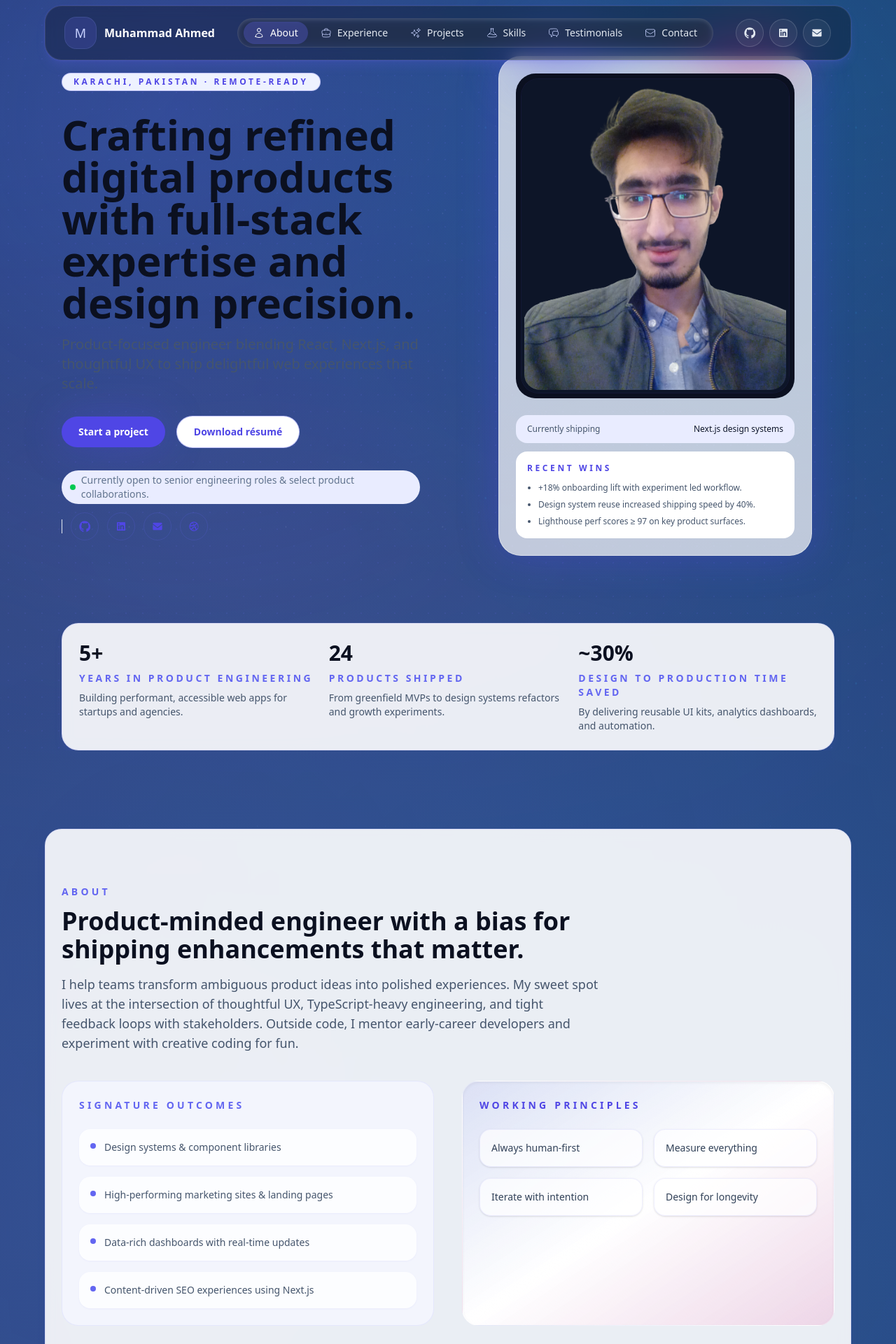
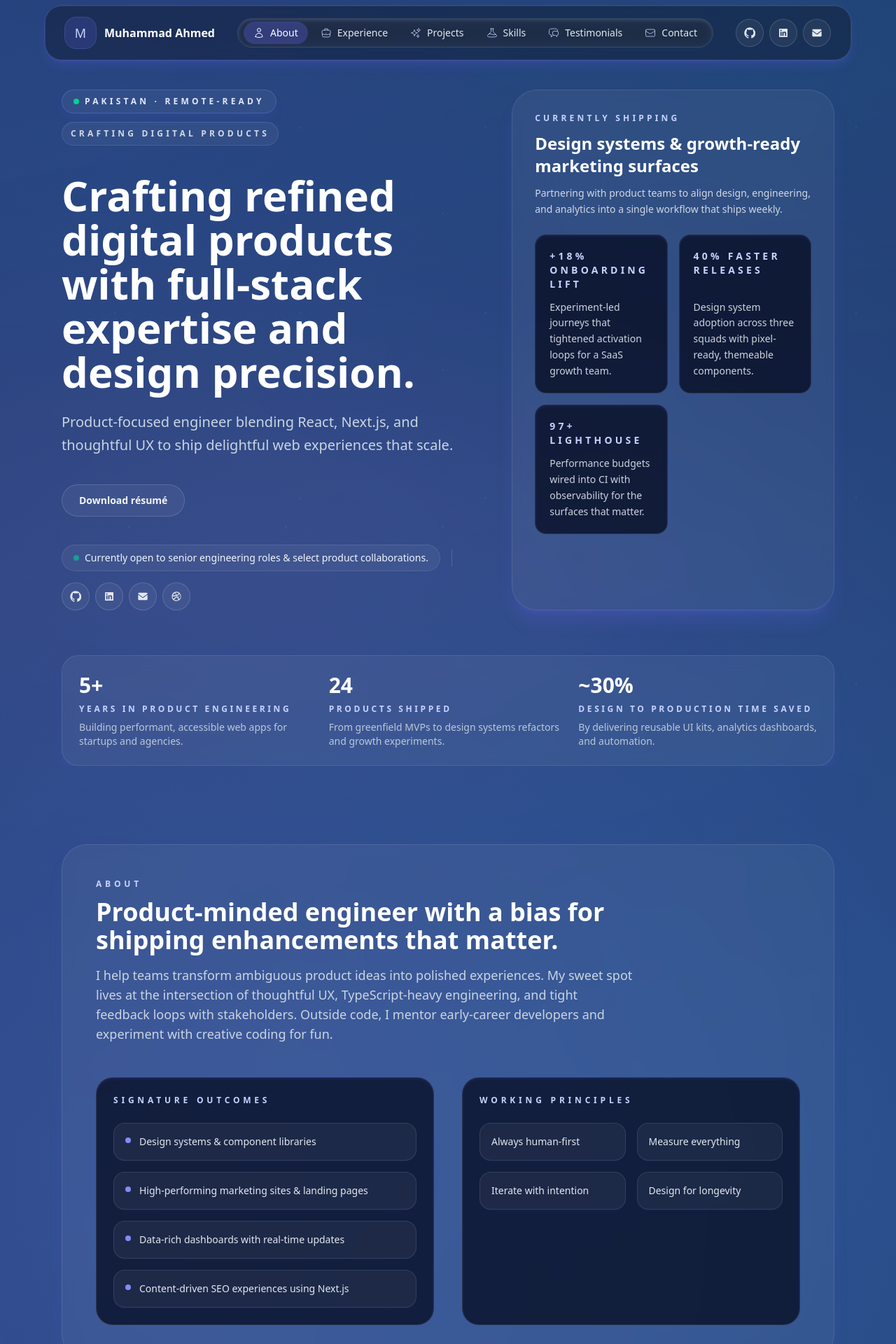
Before and after one commit to ahmed-dev-chain/Portfolio-Site, a Next.js app: page / in a window 1280 px wide. Shown: the top 1920 px of the page at 70% size. Built offline with nearby package versions, Linux system fonts and the light colour scheme.

Commit message:
almost done , working on completing the protfolio

```diff
--- a/src/components/sections/AboutSection.tsx
+++ b/src/components/sections/AboutSection.tsx
@@ -5,40 +5,47 @@ export function AboutSection() {
   const about = portfolioContent.about;
 
   return (
-    <section id="about" className="relative mx-auto mt-28 max-w-6xl rounded-3xl bg-white/90 px-6 py-20 shadow-lg shadow-primary-500/10 backdrop-blur">
-      <div className="absolute inset-0 -z-10 rounded-3xl border border-primary-500/15" />
+    <section id="about" className="mx-auto mt-28 max-w-6xl px-6 text-slate-100">
+      <div className="rounded-[36px] border border-white/10 bg-white/5 p-8 shadow-xl shadow-primary-500/15 backdrop-blur sm:p-10 lg:p-12">
         <SectionHeading
           eyebrow="About"
           title={about.title}
           description={<p>{about.description}</p>}
         />
-      <div className="mt-10 grid gap-10 md:grid-cols-2">
-        <div className="space-y-6 rounded-3xl border border-primary-500/10 bg-surface-50/80 p-6 shadow-primary-500/5">
-          <h3 className="text-sm font-semibold uppercase tracking-[0.3em] text-primary-500">
+        <div className="mt-12 grid gap-10 md:grid-cols-2">
+          <div className="space-y-6 rounded-3xl border border-white/10 bg-slate-950/70 p-6 shadow-inner shadow-primary-500/10">
+            <h3 className="text-xs font-semibold uppercase tracking-[0.4em] text-primary-200">
               Signature outcomes
             </h3>
-          <ul className="space-y-4 text-sm text-slate-600">
+            <ul className="space-y-4 text-sm text-slate-200">
               {about.specialties.map((item) => (
-              <li key={item} className="flex gap-3 rounded-2xl bg-white/80 p-4 shadow-sm shadow-primary-500/5">
-                <span className="mt-1 h-2 w-2 flex-none rounded-full bg-primary-500" />
+                <li
+                  key={item}
+                  className="flex gap-3 rounded-2xl border border-white/10 bg-white/5 p-4 shadow-sm shadow-primary-500/10"
+                >
+                  <span className="mt-1 h-2 w-2 flex-none rounded-full bg-primary-400" />
                   <span>{item}</span>
                 </li>
               ))}
             </ul>
           </div>
-        <div className="space-y-6 rounded-3xl border border-white/20 bg-gradient-to-br from-primary-500/10 via-white to-accent-300/20 p-6 shadow-inner">
-          <h3 className="text-sm font-semibold uppercase tracking-[0.3em] text-primary-600">
+          <div className="space-y-6 rounded-3xl border border-white/10 bg-slate-950/70 p-6 shadow-inner shadow-primary-500/10">
+            <h3 className="text-xs font-semibold uppercase tracking-[0.4em] text-primary-200">
               Working principles
             </h3>
             <ul className="grid gap-4 sm:grid-cols-2">
               {about.values.map((value) => (
-              <li key={value} className="rounded-2xl border border-primary-500/10 bg-white/70 p-4 text-sm font-medium text-slate-700 shadow-sm">
+                <li
+                  key={value}
+                  className="rounded-2xl border border-white/10 bg-white/5 p-4 text-sm font-medium text-slate-200 shadow-sm shadow-primary-500/10"
+                >
                   {value}
                 </li>
               ))}
             </ul>
           </div>
         </div>
+      </div>
     </section>
   );
 }
--- a/src/components/sections/Footer.tsx
+++ b/src/components/sections/Footer.tsx
@@ -4,20 +4,20 @@ export function Footer() {
   const year = new Date().getFullYear();
 
   return (
-    <footer className="mx-auto mt-20 max-w-6xl px-6 pb-16 text-sm text-slate-500">
-      <div className="rounded-3xl border border-primary-500/10 bg-white/90 p-6 shadow-sm shadow-primary-500/5">
-        <div className="flex flex-col gap-4 md:flex-row md:items-center md:justify-between">
-          <p className="font-medium text-slate-600">
+    <footer className="mx-auto mt-24 max-w-6xl px-6 pb-16 text-sm text-slate-300">
+      <div className="rounded-[32px] border border-white/10 bg-white/5 p-6 shadow-lg shadow-primary-500/20 backdrop-blur">
+        <div className="flex flex-col gap-4 text-slate-200 md:flex-row md:items-center md:justify-between">
+          <p className="font-medium text-slate-200/90">
             © {year} Muhammad Ahmed. Crafted with Next.js, Tailwind CSS, and a love for refined interfaces.
           </p>
-          <div className="flex gap-4 text-xs uppercase tracking-[0.3em] text-primary-500">
-            <Link href="#hero" className="hover:text-primary-400">
+          <div className="flex gap-4 text-xs uppercase tracking-[0.3em] text-primary-200">
+            <Link href="#hero" className="hover:text-primary-100">
               Back to top
             </Link>
-            <Link href="https://github.com/khalizero" className="hover:text-primary-400">
+            <Link href="https://github.com/khalizero" className="hover:text-primary-100">
               GitHub
             </Link>
-            <Link href="https://www.linkedin.com/in/khalizero" className="hover:text-primary-400">
+            <Link href="https://www.linkedin.com/in/khalizero" className="hover:text-primary-100">
               LinkedIn
             </Link>
           </div>
--- a/src/components/sections/HeroSection.tsx
+++ b/src/components/sections/HeroSection.tsx
@@ -1,53 +1,83 @@
-import Image from "next/image";
 import Link from "next/link";
 import { SocialIcon } from "@/components/shared/SocialIcon";
 import { portfolioContent } from "@/data/portfolio";
 
+const heroHighlights = [
+  {
+    title: "+18% onboarding lift",
+    description:
+      "Experiment-led journeys that tightened activation loops for a SaaS growth team.",
+  },
+  {
+    title: "40% faster releases",
+    description:
+      "Design system adoption across three squads with pixel-ready, themeable components.",
+  },
+  {
+    title: "97+ Lighthouse",
+    description:
+      "Performance budgets wired into CI with observability for the surfaces that matter.",
+  },
+];
+
 export function HeroSection() {
   const hero = portfolioContent.hero;
+  const primaryTestimonial = portfolioContent.testimonials[0];
 
   return (
-    <section id="hero" className="relative overflow-hidden">
-      <div className="absolute inset-0 -z-10">
-        <div className="absolute inset-0 bg-gradient-radial opacity-60" />
-        <div className="absolute inset-0 bg-grid-light [background-size:24px_24px]" />
-      </div>
-      <div className="mx-auto flex max-w-6xl flex-col gap-16 px-6 pb-24 pt-20 md:flex-row md:items-center md:gap-20">
-        <div className="flex-1 space-y-8">
-          <span className="inline-flex items-center gap-2 rounded-full border border-primary-500/30 bg-primary-50 px-4 py-1 text-xs font-semibold uppercase tracking-[0.3em] text-primary-600">
+    <section
+      id="hero"
+      className="relative overflow-hidden pb-0 pt-32 text-slate-100"
+    >
+      <div className="mx-auto grid max-w-6xl gap-14 px-6 lg:grid-cols-[minmax(0,1.1fr)_minmax(0,0.9fr)] lg:gap-20">
+        <div className="flex flex-col gap-10">
+          <div className="inline-flex flex-wrap gap-3 text-xs uppercase tracking-[0.35em] text-primary-100">
+            <span className="inline-flex items-center gap-2 rounded-full border border-primary-400/30 bg-white/5 px-4 py-2 font-semibold text-primary-100 shadow-lg shadow-primary-500/10 backdrop-blur">
+              <span className="flex h-2 w-2 rounded-full bg-emerald-400" />
               {hero.location}
             </span>
-          <div className="space-y-4">
-            <h1 className="font-display text-4xl font-semibold text-surface-900 sm:text-5xl md:text-6xl">
+            <span className="inline-flex items-center gap-2 rounded-full border border-white/10 bg-white/5 px-3 py-2 font-semibold text-slate-200/90 shadow-inner shadow-primary-500/10 backdrop-blur">
+              Crafting digital products
+            </span>
+          </div>
+
+          <div className="space-y-6">
+            <h1 className="max-w-xl font-display text-4xl font-semibold leading-[1.05] text-white sm:text-5xl md:text-6xl">
               {hero.headline}
             </h1>
-            <p className="text-lg text-slate-600 md:text-xl">{hero.subHeadline}</p>
+            <p className="max-w-2xl text-lg leading-relaxed text-slate-300 md:text-xl">
+              {hero.subHeadline}
+            </p>
           </div>
+
           <div className="flex flex-wrap items-center gap-4">
-            <Link
+            {/* <Link
               href={hero.ctaPrimary.href}
-              className="inline-flex items-center gap-2 rounded-full bg-primary-600 px-6 py-3 text-sm font-semibold text-white shadow-glow transition hover:bg-primary-500 focus-visible:outline-none focus-visible:ring-2 focus-visible:ring-primary-400 focus-visible:ring-offset-2 focus-visible:ring-offset-surface-50"
+              className="inline-flex items-center gap-2 rounded-full bg-linear-to-r from-primary-500 via-primary-400 to-aurora-500 px-6 py-3 text-sm font-semibold text-white shadow-lg shadow-primary-500/30 transition hover:scale-[1.01] focus-visible:outline-none focus-visible:ring-2 focus-visible:ring-primary-200 focus-visible:ring-offset-2 focus-visible:ring-offset-surface-950"
             >
               {hero.ctaPrimary.label}
-            </Link>
+            </Link> */}
             <Link
               href={hero.ctaSecondary.href}
-              className="inline-flex items-center gap-2 rounded-full border border-primary-500/40 bg-white px-6 py-3 text-sm font-semibold text-primary-600 transition hover:border-primary-500 hover:text-primary-500 focus-visible:outline-none focus-visible:ring-2 focus-visible:ring-primary-400 focus-visible:ring-offset-2 focus-visible:ring-offset-white"
+              className="inline-flex items-center gap-2 rounded-full border border-white/15 bg-white/5 px-6 py-3 text-sm font-semibold text-slate-100 transition hover:border-primary-400/40 hover:bg-primary-500/20 hover:text-white focus-visible:outline-none focus-visible:ring-2 focus-visible:ring-primary-300 focus-visible:ring-offset-2 focus-visible:ring-offset-surface-950"
             >
               {hero.ctaSecondary.label}
             </Link>
           </div>
-          <div className="inline-flex flex-wrap items-center gap-3 text-sm text-slate-500">
-            <span className="inline-flex items-center gap-2 rounded-full bg-surface-100 px-3 py-1 font-medium text-surface-700">
-              <span className="h-2 w-2 rounded-full bg-green-500" />
+
+          <div className="flex flex-col gap-6">
+            <div className="flex flex-wrap items-center gap-4 text-sm text-slate-300">
+              <span className="inline-flex items-center gap-2 rounded-full border border-white/10 bg-white/5 px-4 py-2 font-medium text-slate-100 backdrop-blur">
+                <span className="flex h-2 w-2 rounded-full bg-emerald-400 animate-pulse" />
                 {hero.availability}
               </span>
-            <span className="hidden h-5 w-px bg-slate-200 sm:block" />
+              <span className="hidden h-6 w-px bg-white/15 sm:block" />
+              <div className="flex items-center gap-2">
                 {hero.socials.map((social) => (
                   <Link
                     key={social.href}
                     href={social.href}
-                className="flex h-10 w-10 items-center justify-center rounded-full border border-primary-500/20 text-primary-600 transition hover:bg-primary-500 hover:text-white"
+                    className="flex h-10 w-10 items-center justify-center rounded-full border border-white/15 bg-white/5 text-slate-200 transition hover:border-primary-400/40 hover:bg-primary-500/30 hover:text-white focus-visible:outline-none focus-visible:ring-2 focus-visible:ring-primary-300 focus-visible:ring-offset-2 focus-visible:ring-offset-surface-950"
                     aria-label={social.label}
                   >
                     <SocialIcon icon={social.icon} className="h-4 w-4" />
@@ -55,38 +85,53 @@ export function HeroSection() {
                 ))}
               </div>
             </div>
-        <div className="relative flex-1">
-          <div className="relative mx-auto max-w-sm rounded-[32px] border border-white/40 bg-white/70 p-6 shadow-glow lg:max-w-md">
-            <div className="absolute inset-x-8 -top-6 h-12 rounded-full bg-gradient-to-r from-primary-500/80 via-transparent to-accent-500/80 blur-2xl" />
-            <div className="relative rounded-[28px] bg-surface-900 p-2">
-              <div className="rounded-[24px] bg-slate-900/70 p-1 ring-1 ring-primary-500/10">
-                <Image
-                  src="/images/me.png"
-                  width={560}
-                  height={640}
-                  alt="Portrait of Muhammad Ahmed"
-                  className="h-[380px] w-full rounded-[22px] object-cover md:h-[440px]"
-                  priority
-                />
           </div>
         </div>
-            <div className="mt-6 space-y-3">
-              <div className="flex items-center justify-between rounded-2xl bg-surface-100 px-4 py-3 text-xs font-medium text-slate-600">
-                <span>Currently shipping</span>
-                <span className="text-slate-900">Next.js design systems</span>
+
+        <div className="flex flex-col gap-6 rounded-[36px] border border-white/10 bg-white/5 p-8 shadow-xl shadow-primary-500/20 backdrop-blur">
+          <div className="space-y-3">
+            <p className="text-xs font-semibold uppercase tracking-[0.35em] text-primary-200">
+              Currently shipping
+            </p>
+            <h2 className="text-2xl font-semibold text-white">
+              Design systems & growth-ready marketing surfaces
+            </h2>
+            <p className="text-sm leading-relaxed text-slate-200/90">
+              Partnering with product teams to align design, engineering, and
+              analytics into a single workflow that ships weekly.
+            </p>
           </div>
-              <div className="rounded-2xl bg-white px-4 py-4 text-xs text-slate-600 shadow-primary-500/5">
-                <p className="font-semibold uppercase tracking-[0.3em] text-primary-600">Recent wins</p>
-                <ul className="mt-3 list-disc space-y-2 pl-4">
-                  <li>+18% onboarding lift with experiment led workflow.</li>
-                  <li>Design system reuse increased shipping speed by 40%.</li>
-                  <li>Lighthouse perf scores ≥ 97 on key product surfaces.</li>
-                </ul>
+
+          <div className="grid gap-4 sm:grid-cols-2">
+            {heroHighlights.map((highlight) => (
+              <div
+                key={highlight.title}
+                className="flex h-full flex-col justify-between rounded-2xl border border-white/10 bg-slate-950/70 p-5 text-slate-200 shadow-inner shadow-primary-500/10"
+              >
+                <span className="text-sm font-semibold uppercase tracking-[0.3em] text-primary-200">
+                  {highlight.title}
+                </span>
+                <p className="mt-3 text-sm leading-relaxed text-slate-200/90">
+                  {highlight.description}
+                </p>
+              </div>
+            ))}
+          </div>
+
+          {/* {primaryTestimonial ? (
+            <div className="rounded-3xl border border-white/10 bg-slate-950/70 p-6 text-sm text-slate-200 shadow-inner shadow-primary-500/15">
+              <p className="text-base leading-relaxed text-slate-50">
+                “{primaryTestimonial.quote}”
+              </p>
+              <p className="mt-4 text-xs font-semibold uppercase tracking-[0.35em] text-primary-200">
+                {primaryTestimonial.name} · {primaryTestimonial.role},{" "}
+                {primaryTestimonial.company}
+              </p>
+            </div>
+          ) : null} */}
         </div>
       </div>
-          </div>
-        </div>
-      </div>
+
       <StatsBar />
     </section>
   );
@@ -94,13 +139,17 @@ export function HeroSection() {
 
 function StatsBar() {
   return (
-    <section className="mx-auto max-w-6xl px-6">
-      <div className="grid gap-4 rounded-3xl border border-primary-500/15 bg-white/90 p-6 shadow-lg shadow-primary-500/10 backdrop-blur md:grid-cols-3">
+    <section className="mx-auto mt-16 max-w-6xl px-6">
+      <div className="grid gap-4 rounded-3xl border border-white/10 bg-white/5 p-6 text-slate-200 shadow-lg shadow-primary-500/20 backdrop-blur md:grid-cols-3">
         {portfolioContent.stats.map((stat) => (
           <div key={stat.label} className="flex flex-col gap-2">
-            <span className="text-3xl font-semibold text-surface-900">{stat.value}</span>
-            <span className="text-sm font-semibold uppercase tracking-[0.25em] text-primary-500">{stat.label}</span>
-            <p className="text-sm text-slate-600">{stat.description}</p>
+            <span className="text-3xl font-semibold text-white">
+              {stat.value}
+            </span>
+            <span className="text-xs font-semibold uppercase tracking-[0.3em] text-primary-200">
+              {stat.label}
+            </span>
+            <p className="text-sm text-slate-300/90">{stat.description}</p>
           </div>
         ))}
       </div>
--- a/src/components/sections/TestimonialsSection.tsx
+++ b/src/components/sections/TestimonialsSection.tsx
@@ -5,7 +5,7 @@ export function TestimonialsSection() {
   const testimonials = portfolioContent.testimonials;
 
   return (
-    <section id="testimonials" className="mx-auto mt-28 max-w-6xl px-6">
+    <section id="testimonials" className="mx-auto mt-28 max-w-6xl px-6 text-slate-100">
       <SectionHeading
         eyebrow="Kind words"
         title="Trusted by founders, product leads, and growth teams."
@@ -15,14 +15,14 @@ export function TestimonialsSection() {
         {testimonials.map((testimonial) => (
           <figure
             key={testimonial.name}
-            className="flex h-full flex-col justify-between gap-6 rounded-3xl border border-primary-500/10 bg-white/90 p-8 shadow-lg shadow-primary-500/5"
+            className="flex h-full flex-col justify-between gap-6 rounded-[32px] border border-white/10 bg-white/5 p-8 text-slate-200 shadow-xl shadow-primary-500/20 backdrop-blur"
           >
-            <blockquote className="text-lg font-medium text-slate-700">
+            <blockquote className="text-lg font-medium text-slate-100">
               “{testimonial.quote}”
             </blockquote>
-            <figcaption className="text-sm text-slate-500">
-              <p className="font-semibold text-surface-900">{testimonial.name}</p>
-              <p>
+            <figcaption className="text-sm text-slate-400">
+              <p className="font-semibold text-white">{testimonial.name}</p>
+              <p className="text-slate-300/90">
                 {testimonial.role} · {testimonial.company}
               </p>
             </figcaption>
--- a/src/components/shared/SectionHeading.tsx
+++ b/src/components/shared/SectionHeading.tsx
@@ -12,9 +12,9 @@ export function SectionHeading({ eyebrow, title, description, align = "left" }:
 
   return (
     <div className={`max-w-3xl ${alignment}`}>
-      <p className="text-sm font-semibold uppercase tracking-[0.3em] text-primary-500">{eyebrow}</p>
-      <h2 className="mt-3 font-display text-3xl font-semibold text-surface-900 sm:text-4xl">{title}</h2>
-      {description && <div className="mt-4 text-lg text-slate-600">{description}</div>}
+      <p className="text-xs font-semibold uppercase tracking-[0.4em] text-primary-200">{eyebrow}</p>
+      <h2 className="mt-3 font-display text-3xl font-semibold text-white sm:text-4xl">{title}</h2>
+      {description && <div className="mt-4 text-lg text-slate-300">{description}</div>}
     </div>
   );
 }
--- a/src/data/portfolio.ts
+++ b/src/data/portfolio.ts
@@ -7,7 +7,7 @@ export const portfolioContent: PortfolioContent = {
     subHeadline:
       "Product-focused engineer blending React, Next.js, and thoughtful UX to ship delightful web experiences that scale.",
     availability: "Currently open to senior engineering roles & select product collaborations.",
-    location: "Karachi, Pakistan · Remote-ready",
+    location: "Pakistan · Remote-ready",
     ctaPrimary: {
       label: "Start a project",
       href: "mailto:hello@khalizero.com?subject=Let's build something remarkable",
@@ -65,7 +65,7 @@ export const portfolioContent: PortfolioContent = {
     {
       company: "MBFX Tech",
       role: "Lead UI Engineer",
-      location: "Karachi, PK",
+      location: "Remote",
       start: "2019",
       end: "2021",
       summary: "Headed UI modernization for trading and education web platforms across multiple brands.",
```
Also changed, not shown: src/components/sections/ContactSection.tsx (+11 -12 lines), src/components/sections/ExperienceSection.tsx (+20 -15 lines), src/components/sections/ProjectsSection.tsx (+13 -10 lines), src/components/sections/SkillsSection.tsx (+20 -11 lines), public/images/me.png. Lines whose indentation alone changed are shown as unchanged.
